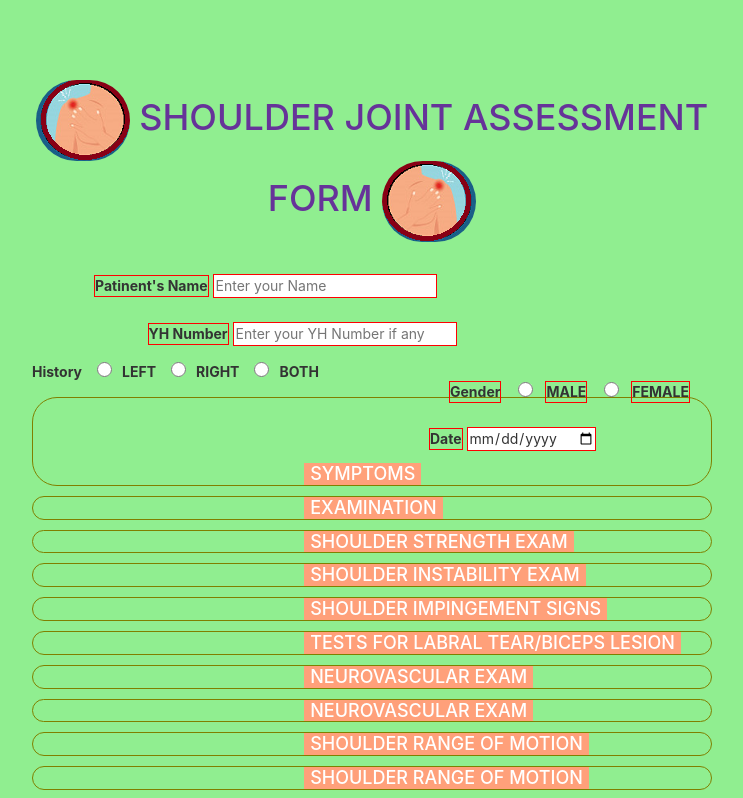
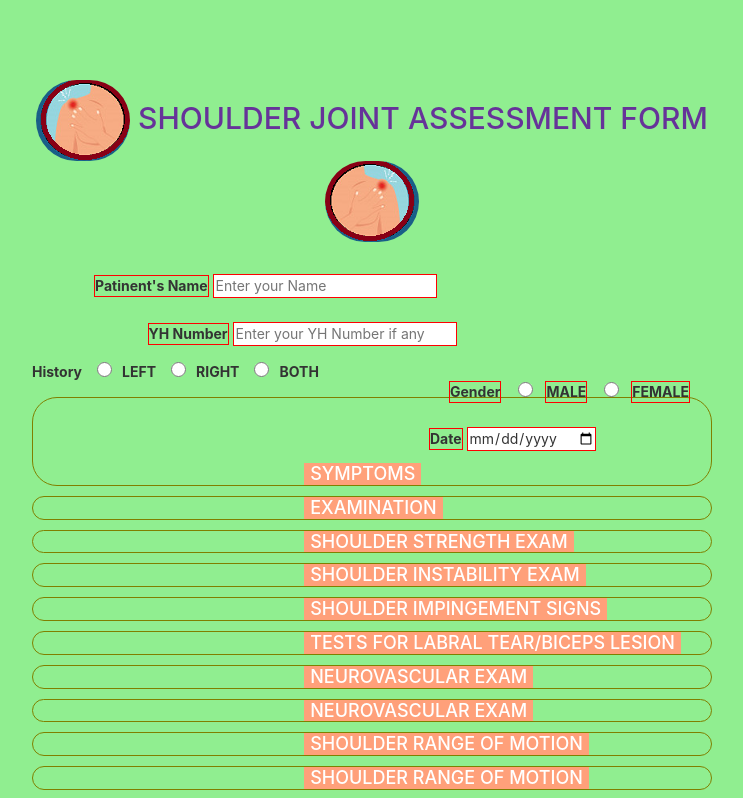
Before and after one commit to sandeepkamishetti/ShoulderJointAssessment, a React (Create React App) app: page / in a window 1280 px wide. Shown: the top 798 px of the page, without its empty margins (268-1011 px from the left). Built offline with nearby package versions, Linux system fonts and the light colour scheme.

Commit message:
Update Style.css

```diff
--- a/src/Style.css
+++ b/src/Style.css
@@ -12,6 +12,7 @@ body{
 
 h1{
   color:rebeccapurple;
+  font-size: 30px;
 }
 
 ul.noDotL{
@@ -233,7 +234,7 @@ input.radioButton{
 
     h1{
       color:rgb(139, 40, 9);
-      font-size: large;
+      font-size: 30px;
       min-width: 400px;
       float: left;
       align-self: center;
```
